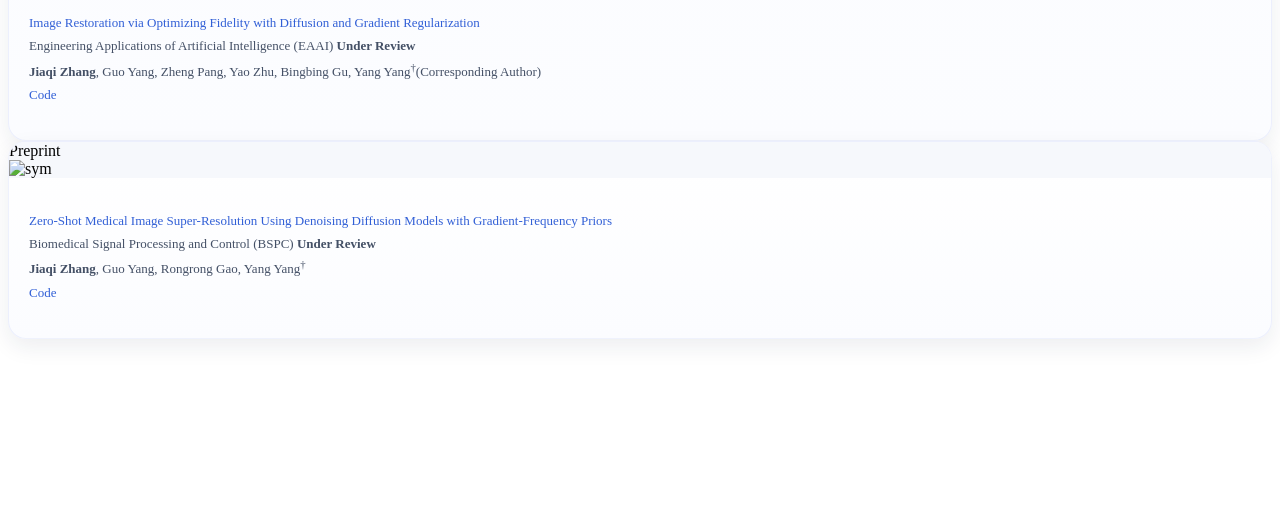
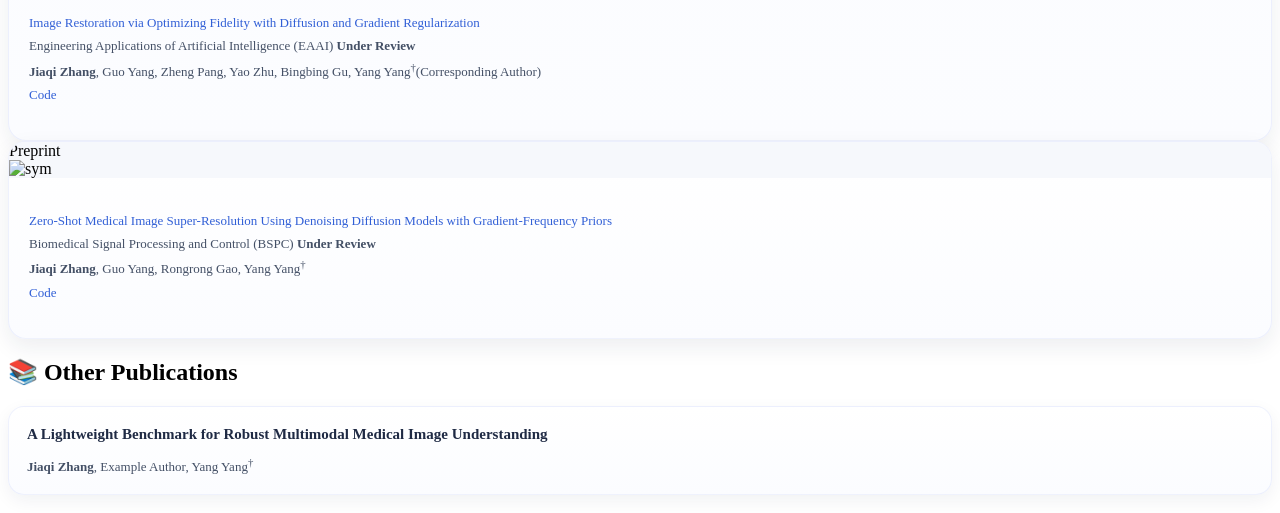
Before and after one commit to JiaqiZhang-Sengoku/JiaqiZhang-Sengoku.github.io, a Jekyll site: the page built from _pages/includes/pub.md, in a window 1280 px wide and 1400 px high, scrolled down 12766 px. Shown: the part 887-1400 px from the top of the window. Built offline with Jekyll 4.4.1, drawn with Linux system fonts in a browser that asks for light colours; our own code applies the rules of GitHub Pages for plain Markdown files; before the commit the page ends 14000 px from its top, so only the background shows below that; some of the changed lines change nothing that is shown.

Commit message:
20260224

```diff
--- a/_pages/includes/pub.md
+++ b/_pages/includes/pub.md
@@ -61,6 +61,34 @@
   text-decoration: underline;
 }
 
+.other-publications-panel {
+  display: grid;
+  gap: 12px;
+  margin-bottom: 18px;
+}
+
+.other-paper-item {
+  padding: 16px 18px;
+  border-radius: 16px;
+  background: linear-gradient(180deg, #ffffff 0%, #fbfcff 100%);
+  border: 1px solid rgba(102, 126, 234, 0.10);
+  box-shadow: 0 6px 18px rgba(20, 32, 70, 0.06);
+}
+
+.other-paper-title {
+  margin-bottom: 6px;
+  color: #1f2a44;
+  font-size: 15px;
+  font-weight: 700;
+  line-height: 1.55;
+}
+
+.other-paper-authors {
+  color: #445066;
+  font-size: 13px;
+  line-height: 1.7;
+}
+
 @media (max-width: 600px) {
   .paper-box-text {
     padding: 14px 14px 16px;
@@ -70,6 +98,19 @@
 
   .paper-box-text strong:first-child {
     font-size: 14px;
+  }
+
+  .other-paper-item {
+    padding: 14px;
+    border-radius: 14px;
+  }
+
+  .other-paper-title {
+    font-size: 14px;
+  }
+
+  .other-paper-authors {
+    font-size: 12.5px;
   }
 }
 </style>
@@ -413,6 +454,18 @@ Biomedical Signal Processing and Control (BSPC) **Under Review**
 </div>
 </div>
 
+<span class='anchor' id='other-publications'></span>
+<div class="section-heading section-heading--other-publications">
+  <h2 class="section-heading__title">📚 Other Publications</h2>
+</div>
+
+<div class="other-publications-panel">
+  <div class="other-paper-item">
+    <div class="other-paper-title">A Lightweight Benchmark for Robust Multimodal Medical Image Understanding</div>
+    <div class="other-paper-authors"><strong>Jiaqi Zhang</strong>, Example Author, Yang Yang<sup>†</sup></div>
+  </div>
+</div>
+
 <!-- # 🎖 Academical Services
 
 Reviewer of ACM Transactions on Knowledge Discovery from Data (TKDD), ICASSP 2026. -->
```
